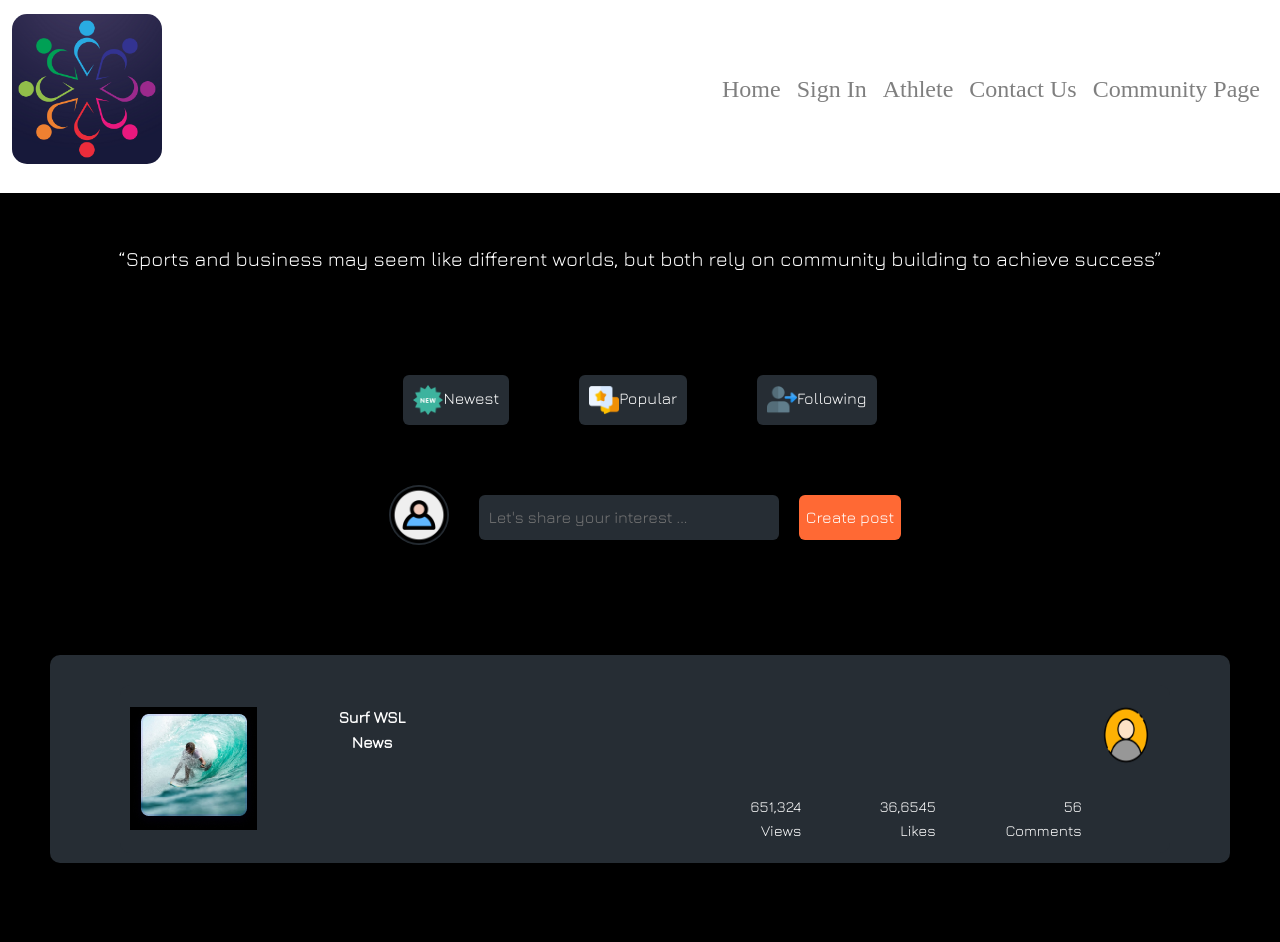
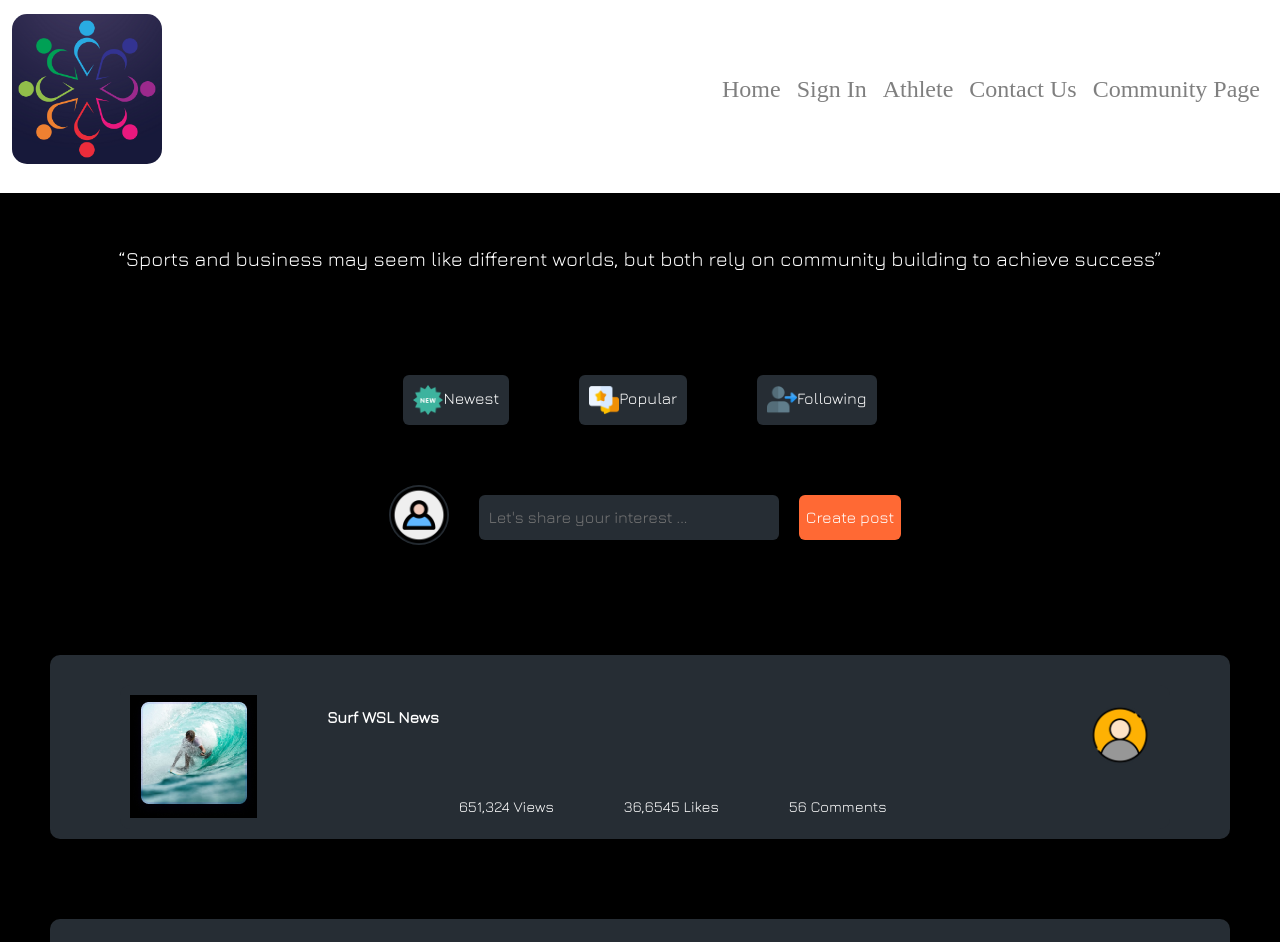
Before and after one commit to BoostMyAthlete/BoostMyAthlete, a React (Vite) app in the folder frontend/: page /community in a window 1280 px wide. Shown: the top 942 px of the page. Built offline with nearby package versions, Linux system fonts and the light colour scheme.

Commit message:
some changes

```diff
--- a/frontend/src/components/DiscussionBoard/DiscussionBoard.css
+++ b/frontend/src/components/DiscussionBoard/DiscussionBoard.css
@@ -119,7 +119,6 @@
     font-size: 15px;
     color: #fff;
     margin-top: 100px;
-    margin-left: 300px;
     text-align: right;
   }
 
```
